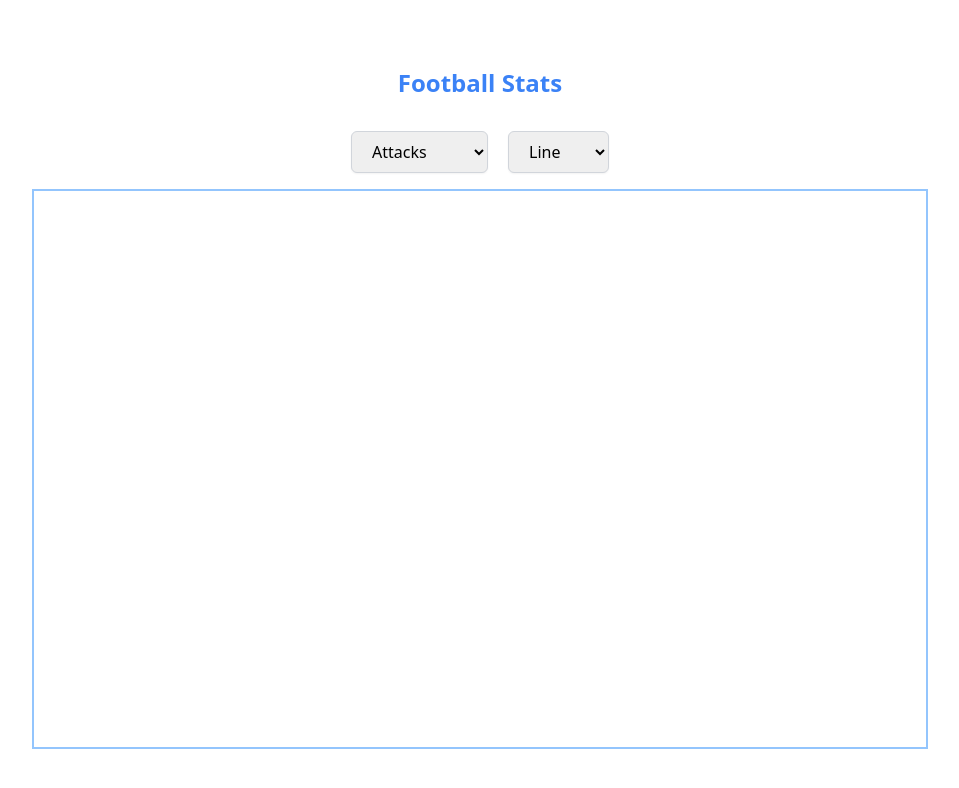
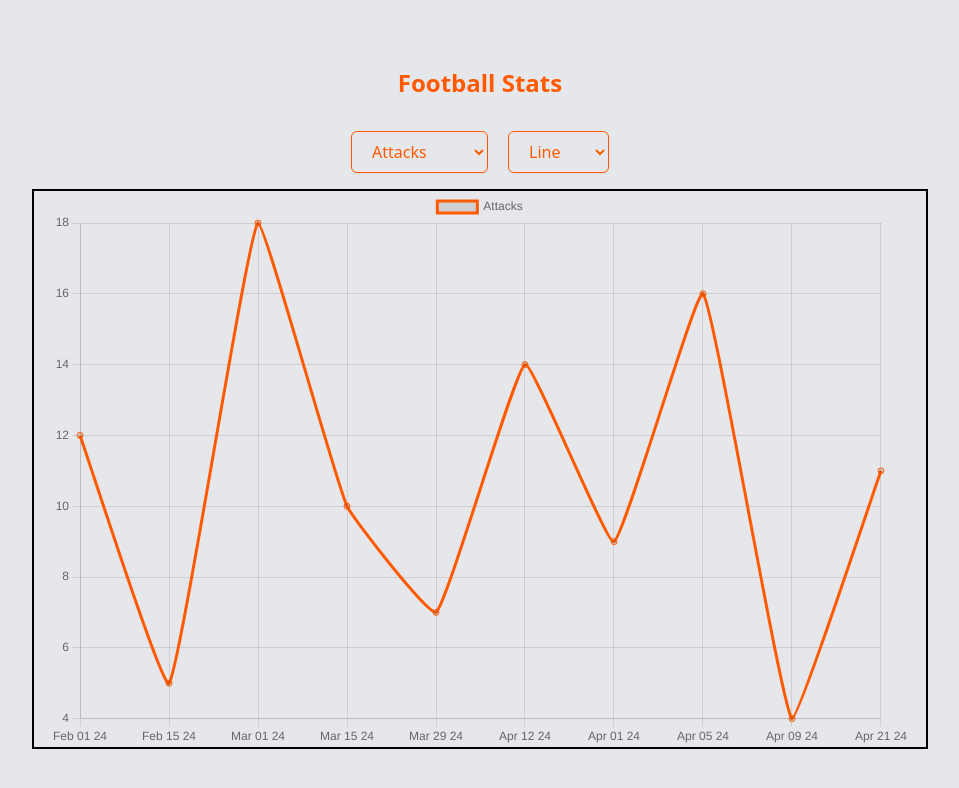
Before and after one commit to keithmchd48/veo-football-stats, a React (Vite) app: page / in a window 1280 px wide. Shown: the top 788 px of the page, without its empty margins (160-1119 px from the left). Built offline with nearby package versions, Linux system fonts and the light colour scheme.

Commit message:
Updated Readme and color theme changed

```diff
--- a/src/App.tsx
+++ b/src/App.tsx
@@ -30,10 +30,10 @@ function App() {
 
   return (
     <>
-    <div className="my-0 mx-auto">
+    <div className="my-0 mx-auto bg-brand-gray">
       <div className="w-full h-screen">
         <div className="flex flex-col items-center justify-center h-full">
-          <h3 className="text-2xl font-bold text-center text-blue-500 p-4">Football Stats</h3>
+          <h3 className="text-2xl font-bold text-center text-brand-orange p-4">Football Stats</h3>
           {/* Select Boxes */}
           <div className="flex justify-between items-center gap-5 p-4">
             <SelectBox
@@ -47,7 +47,7 @@ function App() {
               onChange={handleChartChange} />
           </div>
           {/* Charts */}
-          <div className="xs:h-[100%] xs:w-[100%] sm:h-[70%] sm:w-[70%] border-2 border-blue-300 px-4">
+          <div className="xs:h-[100%] xs:w-[100%] sm:h-[70%] sm:w-[70%] border-2 border-brand-black px-4">
             <Charts metricType={selectedMetric} chartType={selectedChart} />
           </div>
         </div>
--- a/src/components/Charts.tsx
+++ b/src/components/Charts.tsx
@@ -6,12 +6,15 @@ import moment from 'moment';
 import {
   Chart as ChartJS,
   CategoryScale,
+  RadialLinearScale,
   LinearScale,
   PointElement,
   LineElement,
+  BarElement,
   Title,
   Tooltip,
   Legend,
+  Filler
 } from 'chart.js';
 
 ChartJS.register(
@@ -19,9 +22,12 @@ ChartJS.register(
   LinearScale,
   PointElement,
   LineElement,
+  BarElement,
+  RadialLinearScale,
   Title,
   Tooltip,
-  Legend
+  Legend,
+  Filler
 );
 
 const DEFAULT_CONFIG: ChartConfigInterface = {
@@ -47,16 +53,14 @@ const Charts = ({ metricType, chartType }: { metricType: OptionsInterface; chart
     dataMap.set(date, metric);
   });
 
-  console.log(dataMap);
-
   const chartData = {
     labels: Array.from(dataMap.keys()),
     datasets: [
       {
         label: `${metricType.label}`,
         data: Array.from(dataMap.values()),
-        borderColor: 'rgb(255, 99, 132)',
-        backgroundColor: 'rgba(255, 99, 132, 0.5)',
+        borderColor: '#FF5A00',
+        // backgroundColor: '#FF5A00',
         tension: 0.1,
       }
     ],
@@ -64,8 +68,8 @@ const Charts = ({ metricType, chartType }: { metricType: OptionsInterface; chart
 
   return (
     <div className="w-full h-full">
-      {/* {chartType.value === CHART_TYPES.LINE && <Line data={chartData} options={DEFAULT_CONFIG} />} */}
-      {/* {chartType.value === CHART_TYPES.RADIAL && <Radar data={chartData} options={DEFAULT_CONFIG} />} */}
+      {chartType.value === CHART_TYPES.LINE && <Line data={chartData} options={DEFAULT_CONFIG} />}
+      {chartType.value === CHART_TYPES.RADIAL && <Radar data={chartData} options={DEFAULT_CONFIG} />}
       {chartType.value === CHART_TYPES.BAR && <Bar data={chartData} options={DEFAULT_CONFIG} />}
     </div>
   );
--- a/src/components/SelectBox.tsx
+++ b/src/components/SelectBox.tsx
@@ -5,7 +5,7 @@ const SelectBox = ({ options, value, onChange }: SelectBoxInterface) => {
     <select
       value={value}
       onChange={onChange}
-      className="px-4 py-2 border border-gray-300 rounded-md shadow-sm focus:outline-none focus:ring-2 focus:ring-blue-500 focus:border-blue-500 cursor-pointer"
+      className="px-4 py-2 bg-brand-gray text-brand-orange border border-brand-orange rounded-md shadow-sm focus:outline-none focus:ring-1 focus:ring-brand-orange focus:border-brand-orange cursor-pointer"
     >
       {options.map((option) => (
         <option key={option.value} value={option.value}>
--- a/tailwind.config.js
+++ b/tailwind.config.js
@@ -3,6 +3,13 @@ export default {
   content: ["src/**/*.{js,jsx,ts,tsx}"],
   theme: {
     extend: {
+      colors: {
+        brand: {
+          black: "#000",
+          orange: "#FF5A00",
+          gray: "#e5e7eb"
+        },
+      },
       screens: {
         xs: "0px",
         s: "320px",
```
Also changed, not shown: 1 other file (tests, documents, lock files or other folders).
